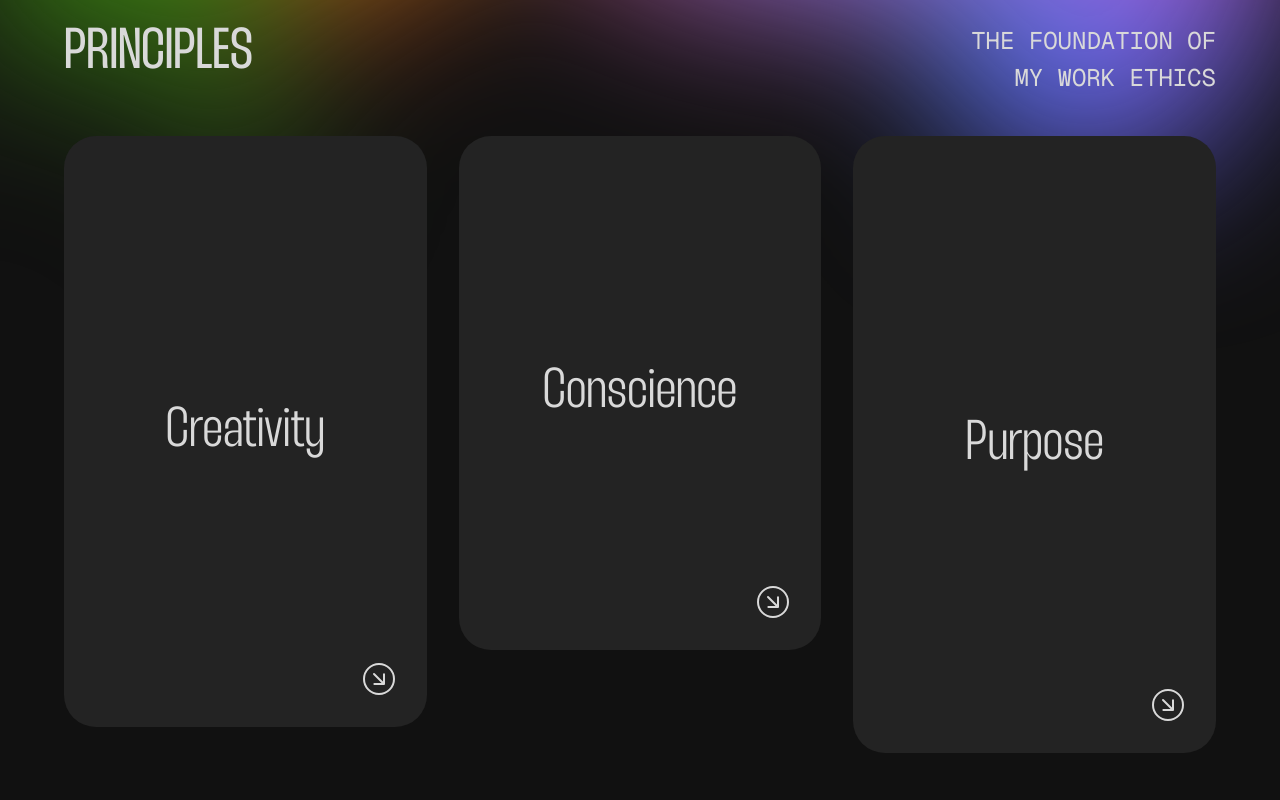
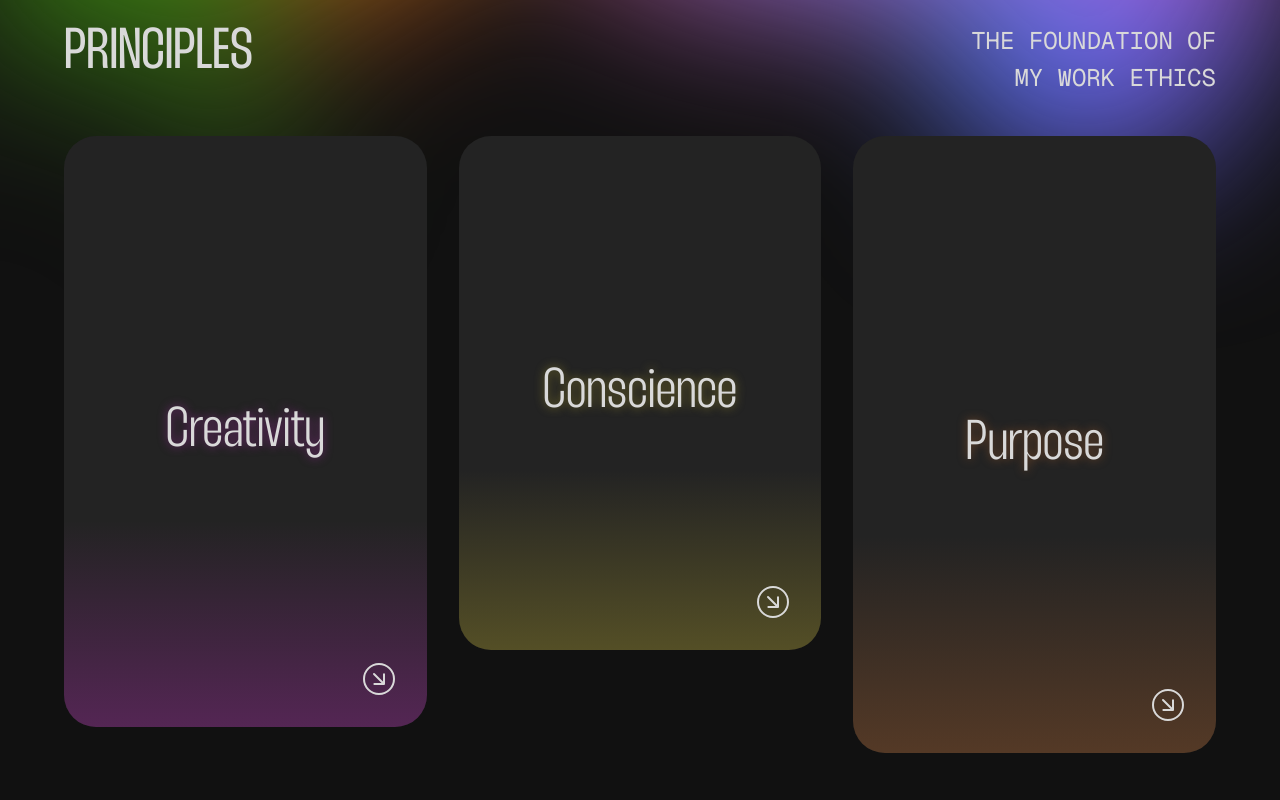
Before and after one commit to SimonSchoetz/simon-schoetz-website-2025, a Next.js app: page / in a window 1280 px wide. Shown: the part 740-1540 px from the top of the page. Built offline with nearby package versions, Linux system fonts and the light colour scheme.

Commit message:
create static hover fx for flip card

```diff
--- a/app/_sections/PrinciplesSection.tsx
+++ b/app/_sections/PrinciplesSection.tsx
@@ -17,9 +17,13 @@ export const PrinciplesSection: FCProps<HtmlProps<'section'>> = ({
       />
 
       <ul className='grid md:grid-cols-2 gap-8 lg:grid-cols-3'>
-        {principles.map(({ cover, content }) => (
+        {principles.map(({ cover, content }, i) => (
           <li key={cover}>
-            <FlipCard cover={cover} content={content} />
+            <FlipCard
+              cover={cover}
+              content={content}
+              colorVar={`var(--principles-${i + 1})`}
+            />
           </li>
         ))}
       </ul>
--- a/app/globals.css
+++ b/app/globals.css
@@ -7,6 +7,10 @@
   --fg-2: #8b8b8b;
   --fg-3: #7d7d7d;
   --fg-4: #494949;
+
+  --principles-1: #772877;
+  --principles-2: #776e28;
+  --principles-3: #774928;
 
   --project-1: #408813;
   --project-2: #73a20b;
--- a/components/FlipCard.tsx
+++ b/components/FlipCard.tsx
@@ -8,58 +8,173 @@ import { Icon } from './Icon';
 type Props = HtmlProps<'button'> & {
   cover: string;
   content: string;
+  colorVar: string;
 };
+
+const flipDuration = 1000;
+const hoverDuration = 1000;
 
 export const FlipCard: FCProps<Props> = ({
   cover,
   content,
-  className,
+  className = '',
+  colorVar,
   ...props
 }) => {
   const [isFlipped, setIsFlipped] = useState(false);
+  const [isHovered, setIsHovered] = useState(false);
 
   const handleFlip = () => setIsFlipped(!isFlipped);
 
   const boxStyle: string = 'bg-bg-2 rounded-4xl p-8';
 
-  const sharedStyles = 'backface-hidden transition-all duration-1000 group';
-
+  const sharedStyles = `backface-hidden overflow-hidden transition-all duration-${flipDuration} group`;
   const sharedIconStyles = 'group-hover:stroke-fg transition-all';
 
   return (
     <Button
-      className={`${className} transform-3d`}
+      className={`${className} transform-3d overflow-hidden`}
       config='container'
       aria-label='Flip card'
       onClick={handleFlip}
+      onMouseEnter={() => setIsHovered(true)}
+      onMouseLeave={() => setIsHovered(false)}
+      onFocus={() => setIsHovered(true)}
+      onBlur={() => setIsHovered(false)}
       {...props}
     >
       <div
-        className={`${sharedStyles} ${boxStyle} ${
-          isFlipped
-            ? '[transform:rotate3d(1,-1,0,-180deg)] scale-[10%] text-bg' //todo: add color of respective card to transition
-            : ''
+        className={` ${sharedStyles} ${boxStyle} ${
+          isFlipped ? '[transform:rotate3d(1,-1,0,-180deg)] scale-[10%]' : ''
         } absolute container-center w-full h-full`}
       >
-        <span className='text-5xl font-thunder font-light'>{cover}</span>
+        <SurfaceShadow corner='br' isFlipped={isFlipped} />
+
+        <FrontSideGradient colorVar={colorVar} isHovered={isHovered} />
+
+        <CoverTitleArtifacts
+          cover={cover}
+          isHovered={isHovered}
+          colorVar={colorVar}
+        />
+
+        <span
+          className={`z-10 text-5xl font-thunder font-light transition-all duration-${hoverDuration}`}
+          style={{
+            textShadow: `0 ${isHovered ? '-5px' : '0'} 10px ${colorVar}`,
+            color: isFlipped ? colorVar : 'var(--fg)',
+          }}
+        >
+          {cover}
+        </span>
+
         <Icon
           iconName='arrowInCircle'
-          className={`${sharedIconStyles} absolute bottom-8 right-8 `}
+          className={`${sharedIconStyles} absolute z-10 bottom-8 right-8 `}
         />
       </div>
+
       <div
         className={`${sharedStyles} ${boxStyle} ${
           isFlipped
             ? ''
             : '[transform:rotate3d(1,-1,0,180deg)] scale-[10%] text-bg'
         } `}
+        style={{
+          background: 'linear-gradient(to bottom, var(--bg-2), transparent)',
+        }}
       >
+        <SurfaceShadow corner='tl' isFlipped={!isFlipped} />
+
         <Icon
           iconName='arrowInCircle'
           className={`${sharedIconStyles} rotate-180`}
         />
-        <p className='pt-8 text-left text-sm lg:text-md'>{content}</p>
+        <p
+          className={`pt-8 text-left text-sm lg:text-md transition-all duration-${flipDuration}`}
+          style={{
+            color: !isFlipped ? colorVar : 'var(--fg)',
+          }}
+        >
+          {content}
+        </p>
       </div>
     </Button>
   );
 };
+
+type CoverTitleArtifactsProps = {
+  cover: string;
+  isHovered: boolean;
+  colorVar: string;
+};
+
+const CoverTitleArtifacts: FCProps<CoverTitleArtifactsProps> = ({
+  cover,
+  isHovered,
+  colorVar,
+}) => {
+  return (
+    <div className='z-10 text-5xl w-full h-full absolute font-thunder font-light'>
+      {Array.from({ length: 6 }, (_, index) => {
+        const factor = index + 0;
+        const translateYFactor = isHovered ? `-${factor * (20 - factor)}px` : 0;
+        return (
+          <span
+            key={index}
+            className={`absolute left-0 top-1/2 -translate-y-1/2 transition-all duration-${hoverDuration} w-full text-center`}
+            style={{
+              color: colorVar,
+              transform: `scale(${
+                1 - factor * 0.05
+              }) translateY(${translateYFactor})`,
+              opacity: isHovered ? 1 - factor * 0.15 : 0,
+              filter: `blur(${factor * 0.5}px)`,
+            }}
+          >
+            {cover}
+          </span>
+        );
+      })}
+    </div>
+  );
+};
+
+type FrontSideGradientProps = HtmlProps<'div'> & {
+  colorVar: string;
+  isHovered: boolean;
+};
+
+const FrontSideGradient: FCProps<FrontSideGradientProps> = ({
+  colorVar,
+  isHovered,
+}) => {
+  const frontSideGradient = `linear-gradient(to top, ${colorVar}, transparent 60%)`;
+  return (
+    <div
+      className={`z-0 absolute w-full h-full top-1/4 hover:top-0 transition-all duration-${hoverDuration}`}
+      style={{
+        background: colorVar ? frontSideGradient : '',
+        top: isHovered ? '0' : '25%',
+      }}
+    />
+  );
+};
+
+type SurfaceShadowProps = HtmlProps<'div'> & {
+  corner: 'tl' | 'br';
+  isFlipped: boolean;
+};
+
+const SurfaceShadow: FCProps<SurfaceShadowProps> = ({ corner, isFlipped }) => {
+  const angle = corner === 'tl' ? 135 : 315;
+  return (
+    <div
+      className={`z-20 absolute top-0 left-0 w-full h-full transition-all pointer-events-none duration-${flipDuration}`}
+      style={{
+        background: `linear-gradient(${angle}deg, black, transparent)`,
+        opacity: isFlipped ? 1 : 0,
+      }}
+    />
+  );
+};
```
